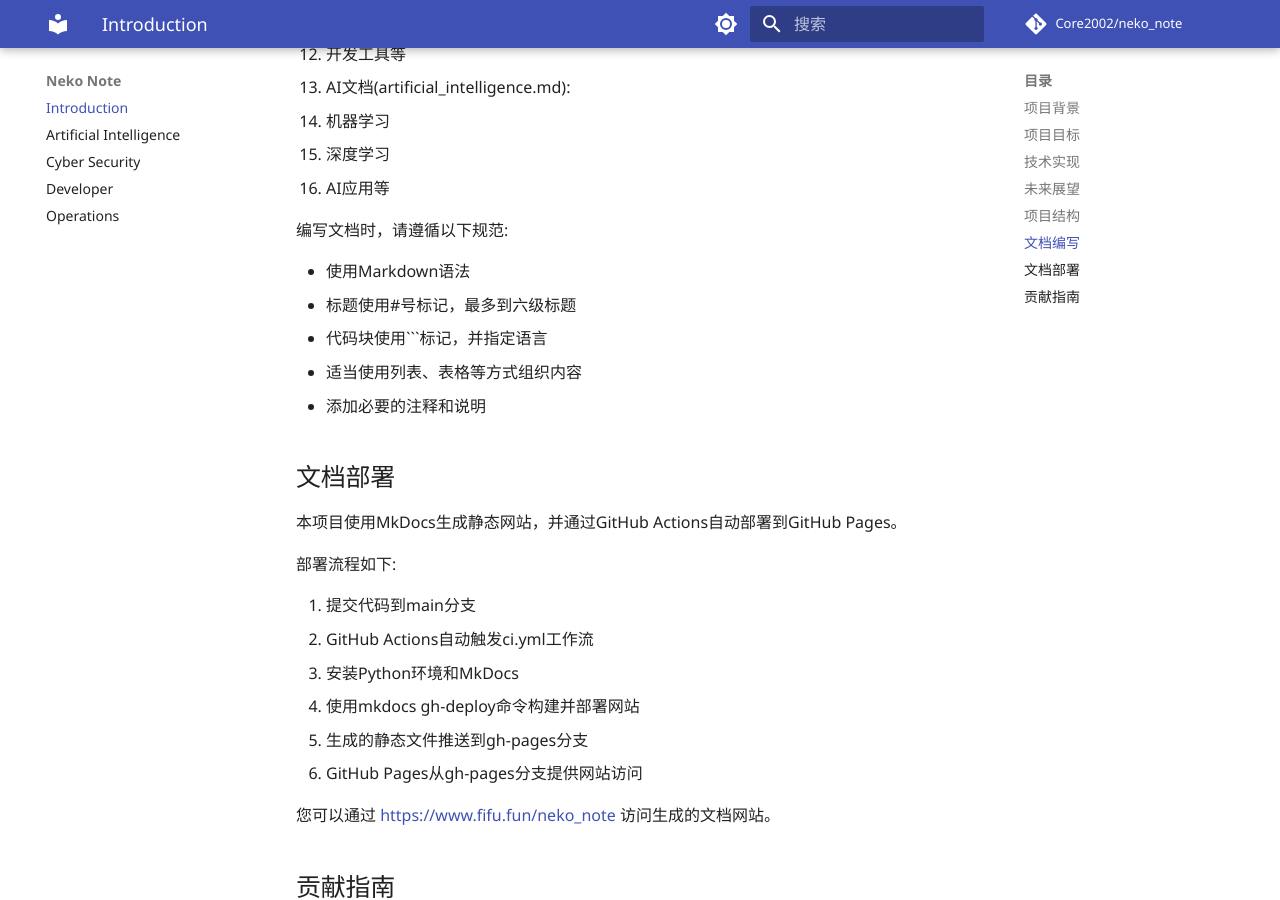
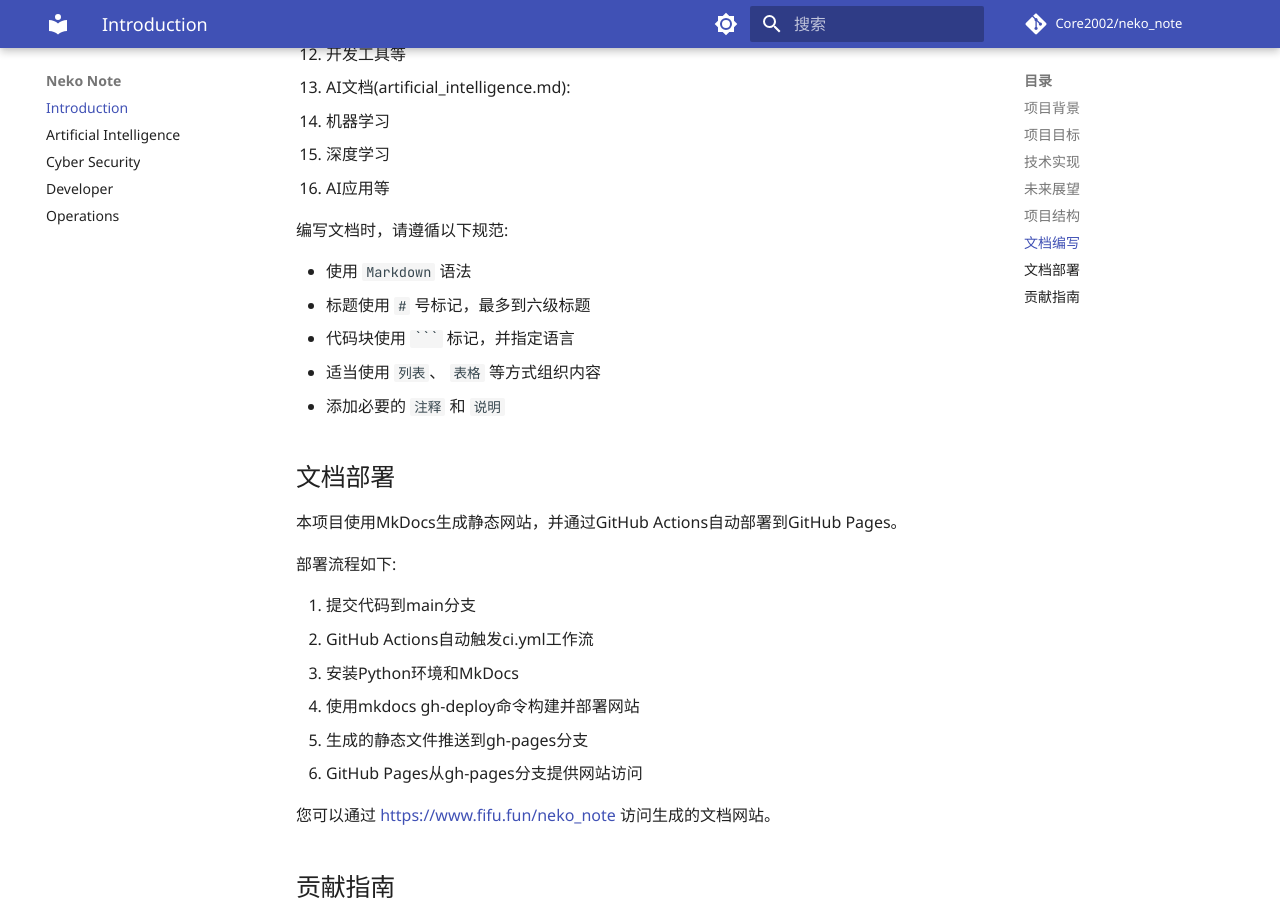
Before and after one commit to Core2002/neko_note, an MkDocs documentation site: the page built from docs/index.md, in a window 1280 px wide and 900 px high, scrolled down 2437 px. Built offline with MkDocs 1.6.1 and Material for MkDocs 9.7.7, drawn with Linux system fonts in a browser that asks for light colours; comment, search, counter and statistics services are not loaded; some of the changed text lies outside the part shown.

````diff
--- a/docs/index.md
+++ b/docs/index.md
@@ -97,11 +97,11 @@ neko_note/
 
 编写文档时，请遵循以下规范:
 
-- 使用Markdown语法
-- 标题使用#号标记，最多到六级标题
-- 代码块使用```标记，并指定语言
-- 适当使用列表、表格等方式组织内容
-- 添加必要的注释和说明
+- 使用 `Markdown` 语法
+- 标题使用 `#` 号标记，最多到六级标题
+- 代码块使用 ` ``` ` 标记，并指定语言
+- 适当使用 `列表`、 `表格` 等方式组织内容
+- 添加必要的 `注释` 和 `说明`
 
 ## 文档部署
 
````
Also changed, not shown: other parts of docs/index.md (+1 -1 lines).
